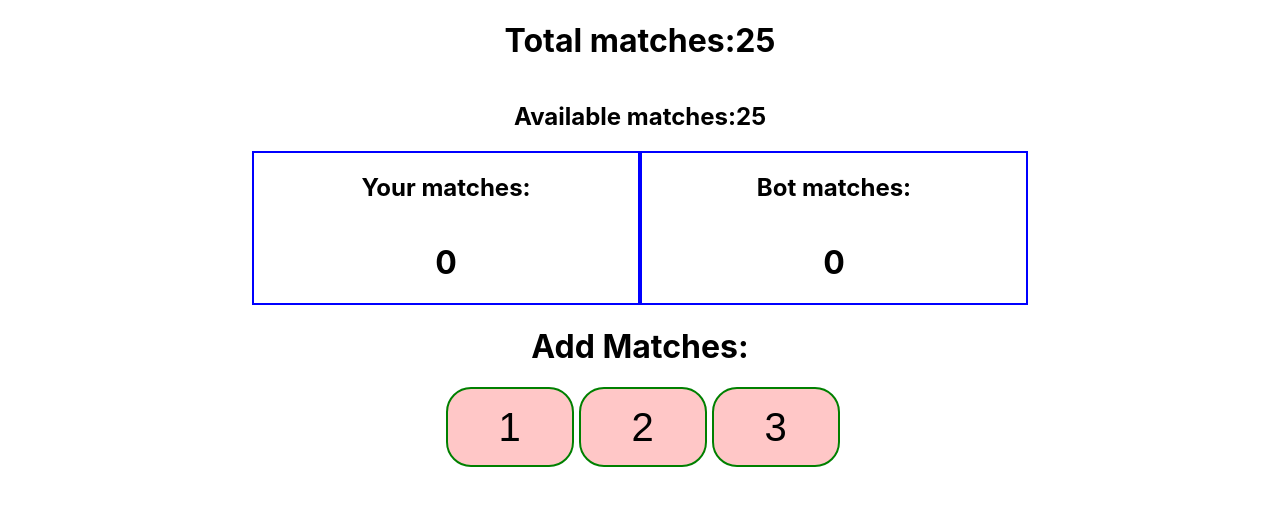
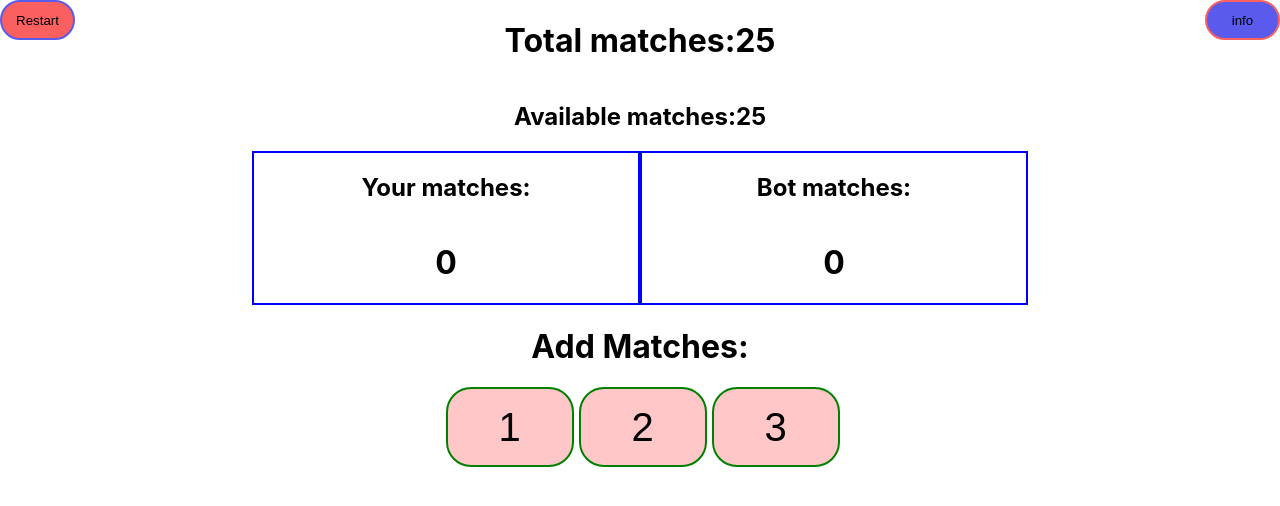
Before and after one commit to Kabadzh0b/Stormotion-Internship-JS-Test-Task, a React (Create React App) app in the folder game/: page / in a window 1280 px wide. Shown: the top 506 px of the page. Built offline with nearby package versions, Linux system fonts and the light colour scheme; the HTML template or start-up script is replaced by a standard one.

Commit message:
restart and info buttons

```diff
--- a/game/src/App.css
+++ b/game/src/App.css
@@ -19,6 +19,14 @@
     align-items: center;
 }
 
+.content-space-between{
+    justify-content: space-between;
+}
+
+.width100{
+    width: 100vw;
+}
+
 .score-box{
     border: 2px solid blue;
     width: 30vw;
@@ -37,3 +45,19 @@
     margin-left: 5px;
     font-size: 40px;
 }
+
+.small-button{
+    border-radius: 25px;
+    width: 75px;
+    height: 5vh;
+}
+
+.restart{
+    border: 2px solid #5a5aec;
+    background-color: #fa6060;
+}
+
+.info{
+    border: 2px solid #fa6060;
+    background-color: #5a5aec;
+}
--- a/game/src/App.tsx
+++ b/game/src/App.tsx
@@ -11,7 +11,16 @@ function App() {
     const [availableMatches, setAvailableMatches] = useState<number>(MATCHES);
     return (
         <div className="App">
-            <h1>Total matches:{MATCHES}</h1>
+            <div className="flex-container content-space-between width100">
+                <button className="small-button restart" onClick={()=>{
+                    setAIMatches(0);
+                    setPlayerMatches(0);
+                    setAvailableMatches(MATCHES);
+                }}>Restart</button>
+                <h1>Total matches:{MATCHES}</h1>
+                <button className="small-button info">info</button>
+            </div>
+
             <h2>Available matches:{availableMatches}</h2>
             <Score playerMatches={playerMatches} AIMatches={AIMatches}></Score>
             <MatchesButtons availableMatches={availableMatches} setAvailableMatches={setAvailableMatches}
```
